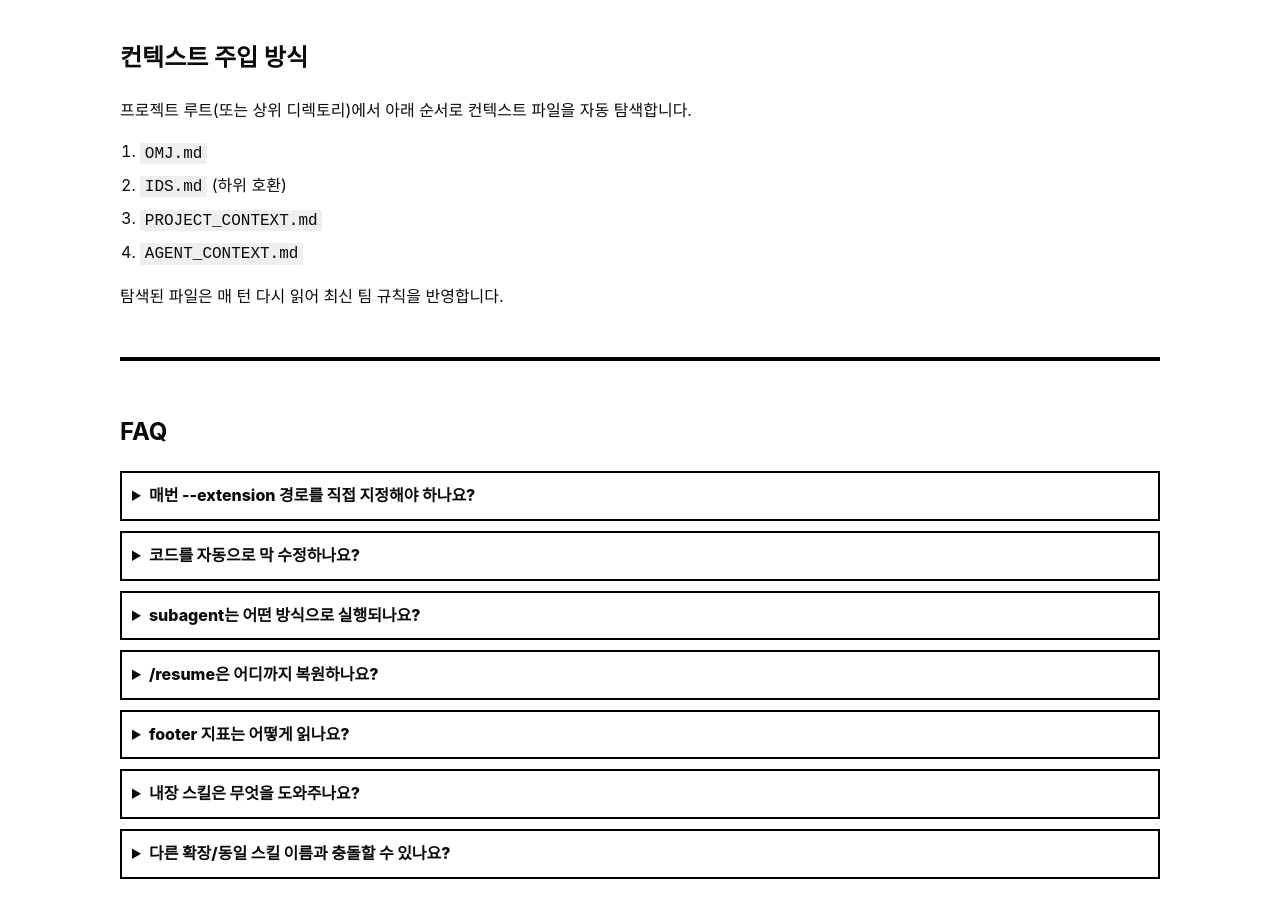
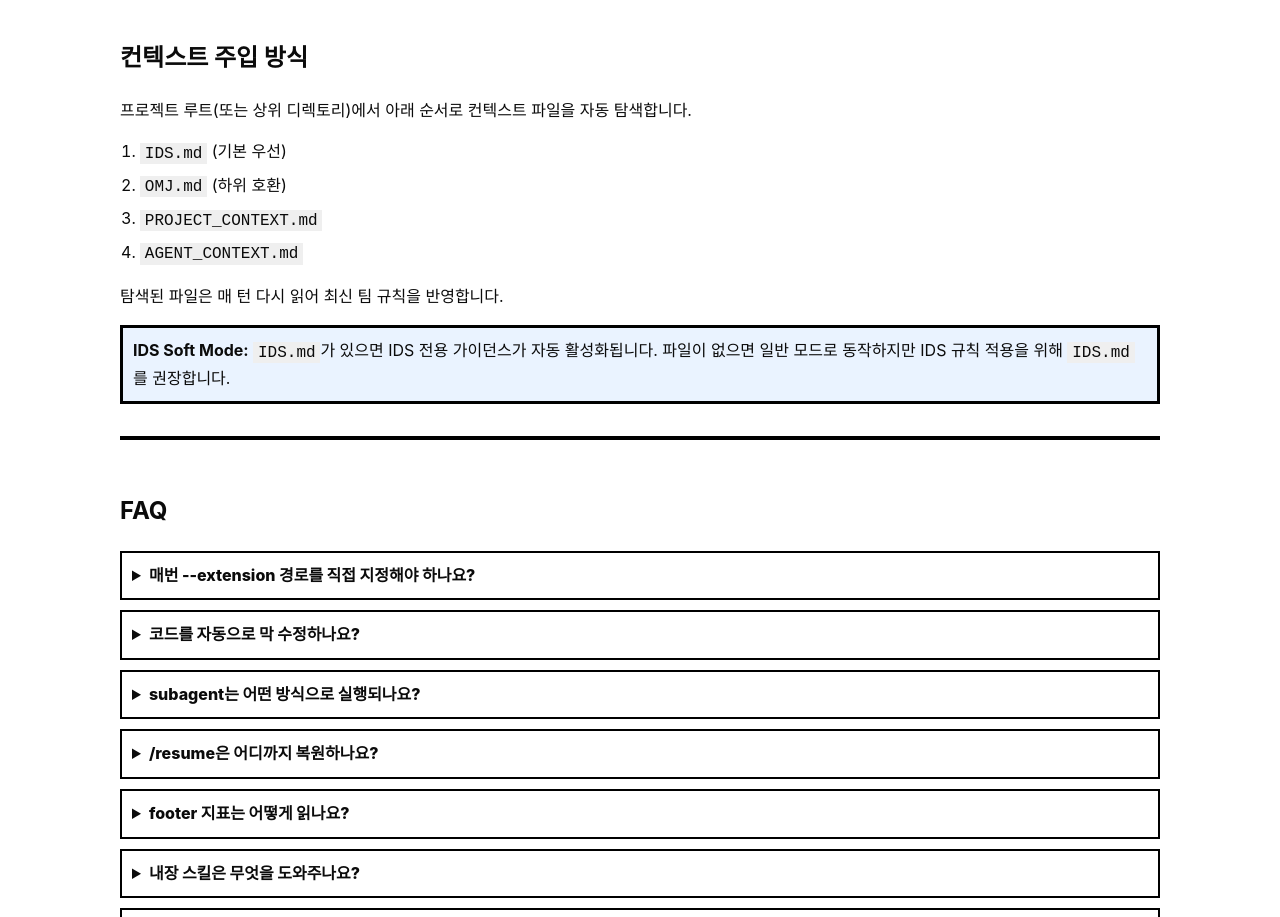
Before and after one commit to alphabeen/jinho-harness, a website: page docs/index.html in a window 1280 px wide. Shown: the part 3380-4297 px from the top of the page. Drawn offline with Linux system fonts and the light colour scheme.

Commit message:
docs: update landing and docs regression for IDS-first soft mode

```diff
--- a/docs/index.html
+++ b/docs/index.html
@@ -217,12 +217,16 @@
           프로젝트 루트(또는 상위 디렉토리)에서 아래 순서로 컨텍스트 파일을 자동 탐색합니다.
         </p>
         <ol class="context-priority">
-          <li><code>OMJ.md</code></li>
-          <li><code>IDS.md</code> (하위 호환)</li>
+          <li><code>IDS.md</code> (기본 우선)</li>
+          <li><code>OMJ.md</code> (하위 호환)</li>
           <li><code>PROJECT_CONTEXT.md</code></li>
           <li><code>AGENT_CONTEXT.md</code></li>
         </ol>
         <p>탐색된 파일은 매 턴 다시 읽어 최신 팀 규칙을 반영합니다.</p>
+        <div class="callout">
+          <strong>IDS Soft Mode:</strong> <code>IDS.md</code>가 있으면 IDS 전용 가이던스가 자동 활성화됩니다.
+          파일이 없으면 일반 모드로 동작하지만 IDS 규칙 적용을 위해 <code>IDS.md</code>를 권장합니다.
+        </div>
       </section>
 
       <section id="faq" class="section container">
```
Also changed, not shown: tests/docs-site.test.ts (+2 -1 lines).
